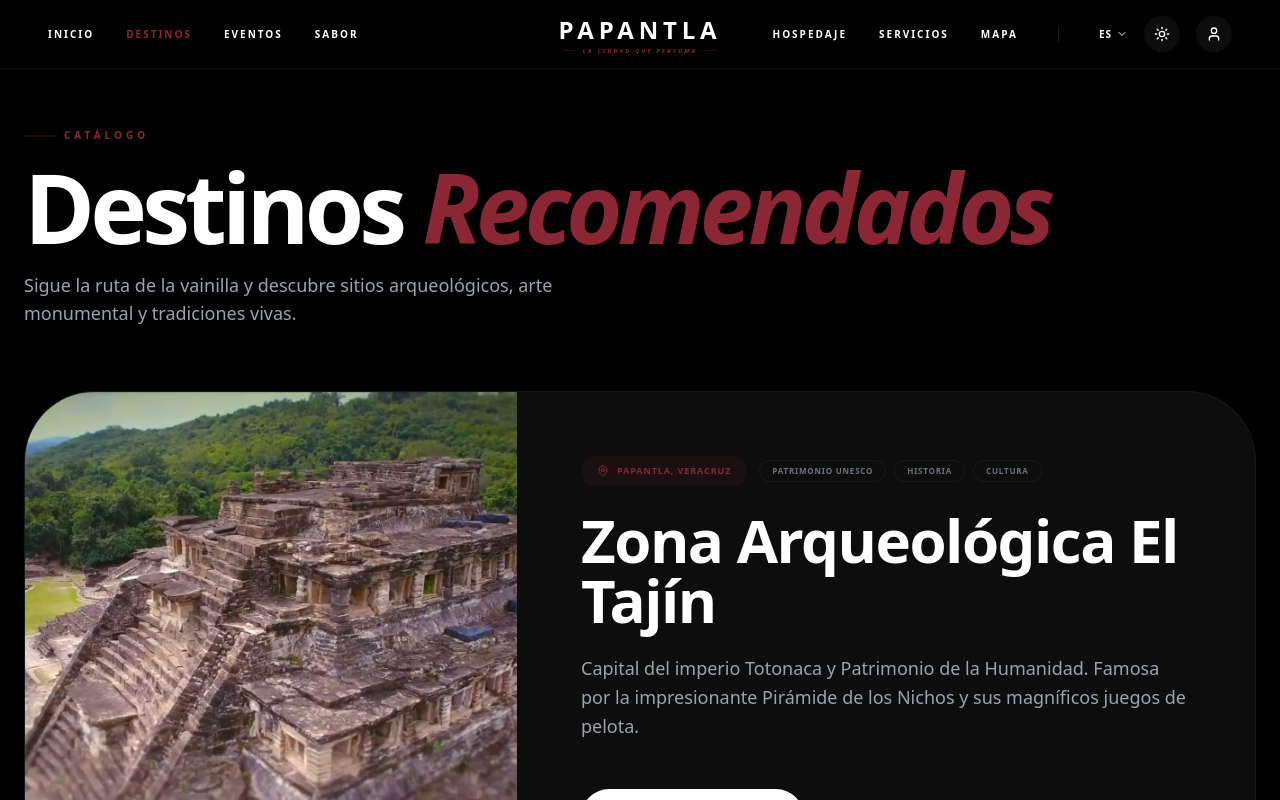
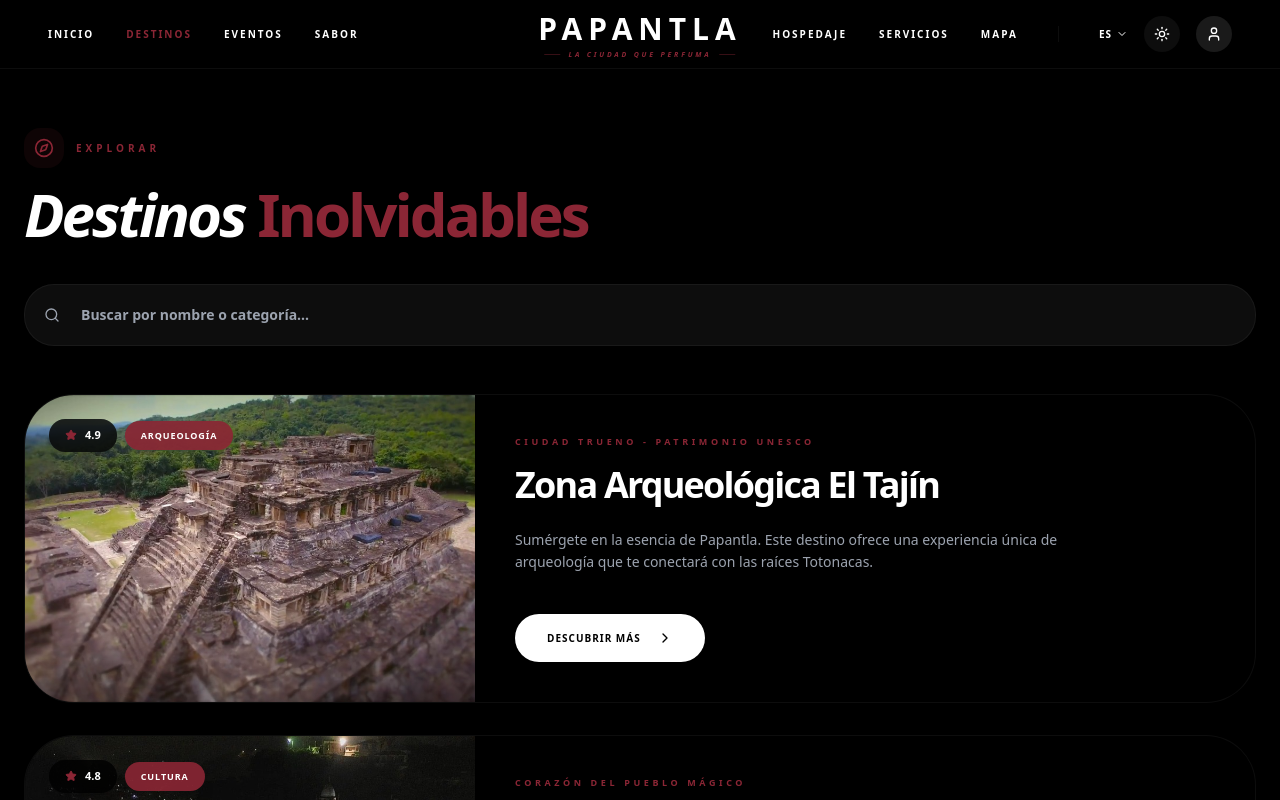
Before and after one commit to krisyiser/tesis, a Next.js app: page /destinos in a window 1280 px wide. Shown: the top 800 px of the page. Built offline with nearby package versions, Linux system fonts and the light colour scheme.

Commit message:
fix: navigation text visibility bug and update Destinos images

```diff
--- a/app/destinos/page.tsx
+++ b/app/destinos/page.tsx
@@ -1,122 +1,131 @@
 "use client";
 
 import { motion } from "framer-motion";
-import { MapPin, Info, ArrowRight } from "lucide-react";
-import Image from "next/image";
+import { MapPin, Search, ChevronRight, Star, Compass } from "lucide-react";
+import Link from "next/link";
 
-const destinos = [
+const destinations = [
   {
     title: "Zona Arqueológica El Tajín",
-    location: "Papantla, Veracruz",
-    desc: "Capital del imperio Totonaca y Patrimonio de la Humanidad. Famosa por la impresionante Pirámide de los Nichos y sus magníficos juegos de pelota.",
-    image: "/destinos/tajin.jpg",
-    tags: ["Patrimonio UNESCO", "Historia", "Cultura"],
+    subtitle: "Ciudad Trueno - Patrimonio UNESCO",
+    imageUrl: "/destinos/tajin.jpg",
+    rating: 4.9,
+    category: "Arqueología",
   },
   {
-    title: "Centro Histórico",
-    location: "Corazón de Papantla",
-    desc: "Pueblo Mágico con aroma a vainilla. Sus calles empedradas y arquitectura vernácula invitan a descubrir la esencia de la ciudad que perfuma al mundo.",
-    image: "/destinos/centro.jpg",
-    tags: ["Pueblo Mágico", "Arquitectura", "Vainilla"],
+    title: "Centro Histórico de Papantla",
+    subtitle: "Corazón del Pueblo Mágico",
+    imageUrl: "/destinos/centro.jpg",
+    rating: 4.8,
+    category: "Cultura",
   },
   {
     title: "Mural de la Cultura Totonaca",
-    location: "Palacio Municipal",
-    desc: "Obra maestra del maestro Teodoro Cano que narra la cosmogonía, tradiciones y el devenir histórico del pueblo totonaca en bajorrelieve.",
-    image: "/destinos/mural.jpg",
-    tags: ["Arte", "Relieve", "Identidad"],
+    subtitle: "Historia Tallada en Piedra",
+    imageUrl: "/destinos/mural.jpg",
+    rating: 4.7,
+    category: "Arte",
   },
   {
     title: "Monumento al Volador",
-    location: "Mirador Cerreño",
-    desc: "Homenaje al Ritual Ancestral de los Hombres Pájaro. Desde este mirador se contempla el valle de Papantla en toda su majestuosidad.",
-    image: "/destinos/volador.jpg",
-    tags: ["Ritual", "Vistas Panorámicas", "Icono"],
+    subtitle: "Mirador del Ritual Ancestral",
+    imageUrl: "/destinos/volador.jpg",
+    rating: 4.9,
+    category: "Mirador",
   },
   {
     title: "Zona Arqueológica Coyuxquihui",
-    location: "Región Totonaca",
-    desc: "Impresionante sitio arqueológico donde la selva abraza la arquitectura prehispánica. Destaca por su ubicación estratégica y sus terrazas talladas.",
-    image: "/destinos/coyuxquihui.jpg",
-    tags: ["Aventura", "Naturaleza", "Exploración"],
+    subtitle: "Ruinas en la Selva Totonaca",
+    imageUrl: "/destinos/coyuxquihui.jpg",
+    rating: 4.6,
+    category: "Arqueología",
+  },
+  {
+    title: "Rancho Playa",
+    subtitle: "Paraíso de la Costa Esmeralda",
+    imageUrl: "https://images.unsplash.com/photo-1507525428034-b723cf961d3e?auto=format&fit=crop&q=80",
+    rating: 4.8,
+    category: "Playa",
+  },
+  {
+    title: "Playa la Bocana",
+    subtitle: "Naturaleza Virgen y Serenidad",
+    imageUrl: "https://images.unsplash.com/photo-1519046904884-53103b34b206?auto=format&fit=crop&q=80",
+    rating: 4.7,
+    category: "Playa",
   },
 ];
 
-export default function Destinos() {
+export default function DestinosPage() {
   return (
-    <div className="min-h-screen bg-transparent dark:bg-black transition-colors duration-500 pt-32 pb-20 px-6">
-      <div className="max-w-7xl mx-auto flex flex-col gap-16">
-
-        <header className="flex flex-col gap-4">
-          <motion.div
-            initial={{ opacity: 0, x: -20 }}
-            animate={{ opacity: 1, x: 0 }}
-            className="flex items-center gap-2 text-primary font-black uppercase text-[10px] tracking-[0.4em]"
-          >
-             <div className="h-[2px] w-8 bg-primary/20" />
-             Catálogo
-          </motion.div>
-          <motion.h1
-            initial={{ opacity: 0, y: 20 }}
-            animate={{ opacity: 1, y: 0 }}
-            transition={{ delay: 0.1 }}
-            className="text-6xl md:text-8xl font-black text-black dark:text-white tracking-tighter"
-          >
-            Destinos <span className="text-primary italic">Recomendados</span>
-          </motion.h1>
-          <p className="text-gray-600 dark:text-gray-400 max-w-xl text-lg font-medium">
-            Sigue la ruta de la vainilla y descubre sitios arqueológicos, arte monumental y tradiciones vivas.
-          </p>
-        </header>
-
-        <div className="flex flex-col gap-12">
-          {destinos.map((dest, i) => (
-            <motion.div
-              key={dest.title}
-              initial={{ opacity: 0, y: 40 }}
-              whileInView={{ opacity: 1, y: 0 }}
-              viewport={{ once: true }}
-              transition={{ delay: i * 0.1 }}
-              className="group relative flex flex-col lg:flex-row bg-white dark:bg-white/5 rounded-[50px] md:rounded-[70px] overflow-hidden border border-black/5 dark:border-white/5 shadow-[0_30px_100px_-30px_rgba(0,0,0,0.1)] dark:shadow-none hover:shadow-primary/10 transition-all duration-700"
-            >
-              <div className="relative w-full lg:w-2/5 h-[350px] lg:h-auto overflow-hidden">
-                <Image
-                  src={dest.image}
-                  alt={dest.title}
-                  fill
-                  className="object-cover transition-transform duration-1000 group-hover:scale-110"
-                />
-                <div className="absolute inset-0 bg-gradient-to-t from-black/50 to-transparent lg:hidden" />
+    <div className="pb-32 flex flex-col bg-background min-h-screen">
+      <header className="px-6 pt-32 pb-12 flex flex-col gap-6">
+        <div className="flex items-center justify-between">
+           <div className="flex flex-col gap-2">
+              <div className="flex items-center gap-3 mb-2">
+                 <div className="w-10 h-10 rounded-2xl bg-primary/10 flex items-center justify-center text-primary">
+                    <Compass className="w-5 h-5" />
                  </div>
-
-              <div className="flex-1 p-10 lg:p-16 flex flex-col justify-center gap-6">
-                <div className="flex items-center gap-3">
-                   <div className="flex items-center gap-2 text-primary font-black uppercase text-[9px] tracking-widest bg-primary/10 px-4 py-2 rounded-full">
-                      <MapPin className="w-3 h-3" /> {dest.location}
+                 <span className="text-[10px] font-black uppercase tracking-[0.4em] text-primary">Explorar</span>
               </div>
-                   <div className="hidden md:flex gap-2">
-                       {dest.tags.map(tag => (
-                         <span key={tag} className="text-[8px] font-bold text-gray-400 dark:text-gray-500 uppercase tracking-widest px-3 py-1 border border-black/5 dark:border-white/5 rounded-full">
-                           {tag}
-                         </span>
-                       ))}
+              <h1 className="text-5xl md:text-6xl font-black tracking-tighter text-foreground italic">
+                Destinos <span className="not-italic text-primary">Inolvidables</span>
+              </h1>
            </div>
         </div>
 
-                <h2 className="text-4xl md:text-6xl font-black text-black dark:text-white tracking-tight leading-none group-hover:text-primary transition-colors">
+        <div className="relative mt-4">
+          <Search className="absolute left-5 top-1/2 -translate-y-1/2 w-4 h-4 text-gray-400" />
+          <input
+            type="text"
+            placeholder="Buscar por nombre o categoría..."
+            className="w-full bg-gray-100 dark:bg-white/5 border border-black/5 dark:border-white/5 rounded-[30px] py-5 pl-14 pr-6 text-sm font-bold focus:ring-4 focus:ring-primary/10 outline-none transition-all shadow-sm"
+          />
+        </div>
+      </header>
+
+      <div className="px-6 flex flex-col gap-8 md:grid md:grid-cols-2 lg:grid-cols-1">
+        {destinations.map((dest, i) => (
+          <motion.div
+            key={i}
+            initial={{ opacity: 0, y: 30 }}
+            whileInView={{ opacity: 1, y: 0 }}
+            transition={{ duration: 0.8, delay: i * 0.1 }}
+            viewport={{ once: true }}
+            whileHover={{ y: -5 }}
+            className="group relative flex flex-col lg:flex-row bg-white dark:bg-black/40 rounded-[50px] overflow-hidden border border-black/5 dark:border-white/5 shadow-2xl transition-all duration-500"
+          >
+             {/* Thumbnail */}
+             <div className="h-64 lg:w-[450px] lg:h-auto relative overflow-hidden">
+                <img
+                   src={dest.imageUrl}
+                   alt={dest.title}
+                   className="w-full h-full object-cover transition-transform duration-1000 group-hover:scale-110"
+                />
+                <div className="absolute inset-0 bg-gradient-to-t from-black/60 via-transparent to-transparent opacity-60" />
+                <div className="absolute top-6 left-6 flex items-center gap-2">
+                    <div className="bg-white/90 dark:bg-black/80 backdrop-blur-md px-4 py-2 rounded-2xl flex items-center gap-2 shadow-lg">
+                       <Star className="w-3 h-3 fill-primary text-primary" />
+                       <span className="text-[11px] font-black">{dest.rating}</span>
+                    </div>
+                    <div className="bg-primary/90 backdrop-blur-md px-4 py-2 rounded-2xl text-white text-[9px] font-black uppercase tracking-widest shadow-lg">
+                       {dest.category}
+                    </div>
+                </div>
+             </div>
+
+             {/* Info */}
+             <div className="p-10 flex flex-col justify-center flex-1">
+                <span className="text-primary font-black uppercase text-[9px] tracking-[0.4em] mb-4 block">{dest.subtitle}</span>
+                <h3 className="text-3xl md:text-4xl font-black text-foreground tracking-tighter leading-none mb-6">
                    {dest.title}
-                </h2>
-
-                <p className="text-gray-600 dark:text-gray-400 text-lg leading-relaxed max-w-2xl font-medium">
-                  {dest.desc}
+                </h3>
+                <p className="text-gray-500 dark:text-gray-400 text-sm font-medium leading-relaxed mb-10 max-w-xl">
+                   Sumérgete en la esencia de Papantla. Este destino ofrece una experiencia única de {dest.category.toLowerCase()} que te conectará con las raíces Totonacas.
                 </p>
-
-                <div className="mt-6 flex flex-wrap items-center gap-6">
-                  <button className="flex items-center gap-3 bg-black dark:bg-white text-white dark:text-black px-10 py-5 rounded-full font-black text-[10px] uppercase tracking-widest hover:bg-primary transition-all shadow-xl hover:-translate-y-1">
-                    Explorar Destino <ArrowRight className="w-4 h-4" />
-                  </button>
-                  <button className="flex items-center gap-2 text-black/40 dark:text-white/40 font-black text-[9px] uppercase tracking-widest hover:text-primary transition-colors">
-                    <Info className="w-4 h-4" /> Más Información
+                <div className="flex items-center justify-between mt-auto">
+                   <button className="flex items-center gap-4 bg-black dark:bg-white text-white dark:text-black px-8 py-4 rounded-3xl font-black text-[10px] uppercase tracking-widest hover:bg-primary dark:hover:bg-primary hover:text-white transition-all shadow-xl">
+                      Descubrir Más <ChevronRight className="w-4 h-4" />
                    </button>
                 </div>
              </div>
@@ -124,6 +133,5 @@ export default function Destinos() {
         ))}
       </div>
     </div>
-    </div>
   );
 }
--- a/app/page.tsx
+++ b/app/page.tsx
@@ -7,28 +7,28 @@ import Link from "next/link";
 
 const exploreItems = [
   {
-    title: "Zona Arqueológica El Tajín",
+    title: "Zona Arqueológica del Tajín",
     subtitle: "Ciudad Trueno",
     desc: "Capital del imperio Totonaca, famosa por su Pirámide de los Nichos.",
-    img: "/destinos/tajin.jpg",
+    img: "/tajin.jpg",
   },
   {
     title: "Centro Histórico",
     subtitle: "Corazón del Pueblo",
     desc: "Arquitectura vernácula y el aroma de la vainilla en cada esquina.",
-    img: "/destinos/centro.jpg",
+    img: "/centro.jpg",
   },
   {
     title: "Monumento al Volador",
     subtitle: "Símbolo de Papantla",
     desc: "Homenaje al ritual ancestral que desafía las alturas.",
-    img: "/destinos/volador.jpg",
+    img: "/volador.jpg",
   },
   {
-    title: "Mural de la Cultura Totonaca",
+    title: "Mural a la Cultura Totonaca",
     subtitle: "Historia en Piedra",
     desc: "La cosmogonía de un pueblo grabada para la eternidad.",
-    img: "/destinos/mural.jpg",
+    img: "/mural.jpg",
   },
 ];
 
--- a/components/Navbar.tsx
+++ b/components/Navbar.tsx
@@ -14,25 +14,21 @@ export default function Navbar() {
   const pathname = usePathname();
   const { theme, setTheme } = useTheme();
 
-  // Force scrolled style if not on Home page to avoid invisible text over white background
-  const isHome = pathname === "/";
-  const isScrolledStyle = scrolled || !isHome;
-
   useEffect(() => {
     setMounted(true);
-    const handleScroll = () => {
-      // Small threshold for scroll
-      setScrolled(window.scrollY > 20);
-    };
+    const handleScroll = () => setScrolled(window.scrollY > 20);
     window.addEventListener("scroll", handleScroll);
-    handleScroll(); // Initial check
     return () => window.removeEventListener("scroll", handleScroll);
-  }, [pathname]); // Re-run on path change
+  }, []);
+
+  const isHome = pathname === "/";
+  // If not on home, or scrolled, use adaptive colors. Else (Home top) use White.
+  const useAdaptive = !isHome || scrolled;
 
   const navItemClass = (path: string) => `
     text-[10px] font-black uppercase tracking-[0.2em] transition-all relative group
-    ${pathname === path ? "text-primary" : isScrolledStyle ? "text-black dark:text-white" : "text-white"}
-    hover:text-primary dark:hover:text-primary transition-colors duration-300
+    ${pathname === path ? "text-primary" : useAdaptive ? "text-foreground" : "text-white"}
+    hover:text-primary dark:hover:text-primary
   `;
 
   if (!mounted) return null;
@@ -40,9 +36,9 @@ export default function Navbar() {
   return (
     <nav
       className={`fixed top-0 left-0 right-0 z-[60] transition-all duration-500 ${
-        isScrolledStyle
-          ? "bg-white/80 dark:bg-black/90 backdrop-blur-3xl py-4 shadow-2xl border-b border-black/5 dark:border-white/5"
-          : "bg-transparent py-8"
+        scrolled
+          ? "bg-white/80 dark:bg-black/80 backdrop-blur-3xl py-4 shadow-2xl border-b border-black/5 dark:border-white/5"
+          : isHome ? "bg-transparent py-8" : "bg-white/50 dark:bg-black/50 backdrop-blur-xl py-4 border-b border-black/5 dark:border-white/5 shadow-lg shadow-black/5"
       }`}
     >
       <div className="max-w-[1600px] mx-auto px-6 md:px-12 flex items-center justify-between relative">
@@ -59,10 +55,10 @@ export default function Navbar() {
         <div className="lg:absolute lg:left-1/2 lg:-translate-x-1/2 flex flex-col items-center">
             <Link href="/" className="flex flex-col items-center group">
                 <motion.div
-                    animate={isScrolledStyle ? { scale: 0.8 } : { scale: 1 }}
+                    animate={scrolled ? { scale: 0.8 } : { scale: 1 }}
                     className="flex flex-col items-center"
                 >
-                    <span className={`text-2xl md:text-3xl font-black tracking-[0.2em] leading-none text-center transition-colors duration-500 ${isScrolledStyle ? "text-black dark:text-white" : "text-white"}`}>PAPANTLA</span>
+                    <span className={`text-2xl md:text-3xl font-black tracking-[0.2em] leading-none text-center transition-colors duration-500 ${useAdaptive ? "text-foreground" : "text-white"} ${!useAdaptive && "text-shadow-premium"}`}>PAPANTLA</span>
                     <div className="flex items-center gap-2 mt-1">
                     <div className="h-[1px] w-4 bg-primary/40" />
                     <span className="text-[6px] md:text-[7px] font-bold text-primary uppercase tracking-[0.4em] leading-none whitespace-nowrap italic">La Ciudad que Perfuma</span>
@@ -78,19 +74,19 @@ export default function Navbar() {
           <Link href="/servicios" className={navItemClass("/servicios")}>Servicios</Link>
           <Link href="/mapa" className={navItemClass("/mapa")}>Mapa</Link>
 
-          <div className="h-4 w-[1px] bg-black/10 dark:bg-white/10 mx-2" />
+          <div className="h-4 w-[1px] bg-white/10 dark:bg-white/5 mx-2" />
 
           <div className="flex items-center gap-4">
-            <button className={`${isScrolledStyle ? "text-black dark:text-white" : "text-white"} text-[10px] font-black uppercase tracking-widest flex items-center gap-1 hover:text-primary transition-colors`}>
+            <button className={`${useAdaptive ? "text-foreground" : "text-white"} text-[10px] font-black uppercase tracking-widest flex items-center gap-1 hover:text-primary transition-colors`}>
               ES <ChevronDown className="w-3 h-3" />
             </button>
             <button
                 onClick={() => setTheme(theme === "dark" ? "light" : "dark")}
-                className={`w-9 h-9 rounded-full flex items-center justify-center transition-all ${isScrolledStyle ? "bg-black/5 dark:bg-white/5 text-black dark:text-white" : "bg-white/10 text-white"} hover:bg-primary hover:text-white`}
+                className={`w-9 h-9 rounded-full flex items-center justify-center transition-all text-foreground ${useAdaptive ? "bg-black/5 dark:bg-white/5" : "bg-white/10 text-white"}`}
             >
                 {theme === "dark" ? <Sun className="w-4 h-4" /> : <Moon className="w-4 h-4" />}
             </button>
-            <button className={`w-9 h-9 rounded-full flex items-center justify-center transition-all ${isScrolledStyle ? "bg-black/5 dark:bg-white/5 text-black dark:text-white" : "bg-white/10 text-white"} hover:bg-primary hover:text-white`}>
+            <button className={`w-9 h-9 rounded-full flex items-center justify-center transition-all text-foreground ${useAdaptive ? "bg-black/5 dark:bg-white/10" : "bg-white/10 text-white"}`}>
               <User className="w-4 h-4" />
             </button>
           </div>
@@ -100,13 +96,13 @@ export default function Navbar() {
         <div className="flex lg:hidden items-center gap-2">
             <button
                 onClick={() => setTheme(theme === "dark" ? "light" : "dark")}
-                className={`p-2.5 rounded-full transition-all ${isScrolledStyle ? "text-black bg-black/5 dark:text-white dark:bg-white/10" : "text-white bg-white/10"}`}
+                className={`p-2.5 rounded-full transition-all ${useAdaptive ? "text-foreground bg-black/5 dark:bg-white/10" : "text-white bg-white/10"}`}
             >
                 {theme === "dark" ? <Sun className="w-5 h-5" /> : <Moon className="w-5 h-5" />}
             </button>
             <button
                 onClick={() => setIsOpen(!isOpen)}
-                className={`p-2.5 rounded-full transition-all ${isScrolledStyle ? "text-black bg-black/5 dark:text-white dark:bg-white/10" : "text-white bg-white/10"}`}
+                className={`p-2.5 rounded-full transition-all ${useAdaptive ? "text-foreground bg-black/5 dark:bg-white/10" : "text-white bg-white/10"}`}
             >
                 {isOpen ? <X className="w-6 h-6" /> : <Menu className="w-6 h-6" />}
             </button>
@@ -117,10 +113,10 @@ export default function Navbar() {
       <AnimatePresence>
         {isOpen && (
           <motion.div
-            initial={{ opacity: 0, scale: 1.05 }}
-            animate={{ opacity: 1, scale: 1 }}
-            exit={{ opacity: 0, scale: 1.05 }}
-            className="fixed inset-0 z-[70] bg-white/80 dark:bg-black/90 backdrop-blur-[40px] flex flex-col p-8 pt-24 lg:hidden transition-colors duration-500"
+            initial={{ opacity: 0, x: "100%" }}
+            animate={{ opacity: 1, x: 0 }}
+            exit={{ opacity: 0, x: "100%" }}
+            className="fixed inset-0 z-[70] bg-white/80 dark:bg-black/90 backdrop-blur-[60px] flex flex-col p-8 pt-24 lg:hidden"
           >
             <div className="flex flex-col gap-6 overflow-y-auto no-scrollbar pb-10">
               {[
@@ -138,21 +134,21 @@ export default function Navbar() {
                   onClick={() => setIsOpen(false)}
                   className="flex items-center justify-between py-2 group"
                 >
-                  <span className={`text-4xl font-black uppercase tracking-tight transition-all duration-300 ${pathname === item.path ? "text-primary italic translate-x-2" : "text-black dark:text-white"}`}>
+                  <span className={`text-4xl font-black uppercase tracking-tight transition-all ${pathname === item.path ? "text-primary italic scale-105" : "text-foreground group-hover:text-primary"}`}>
                     {item.name}
                   </span>
-                  <ChevronRight className={`w-6 h-6 transition-transform duration-300 ${pathname === item.path ? "text-primary translate-x-2" : "text-black/10 dark:text-white/10 group-hover:translate-x-1"}`} />
+                  <ChevronRight className={`w-6 h-6 ${pathname === item.path ? "text-primary" : "text-foreground/10"}`} />
                 </Link>
               ))}
             </div>
 
             <div className="mt-auto grid grid-cols-2 gap-4 pb-12 pt-8 border-t border-black/5 dark:border-white/5">
-                <button className="flex items-center justify-center gap-2 p-5 bg-black dark:bg-white text-white dark:text-black rounded-3xl font-black text-[9px] uppercase tracking-widest shadow-xl">
+                <button className="flex items-center justify-center gap-2 p-5 bg-black dark:bg-white text-white dark:text-black rounded-[30px] font-black text-[9px] uppercase tracking-widest shadow-xl">
                    <User className="w-4 h-4" /> Perfil
                 </button>
                 <button
                   onClick={() => setTheme(theme === "dark" ? "light" : "dark")}
-                  className="flex items-center justify-center gap-2 p-5 bg-gray-100 dark:bg-white/10 text-black dark:text-white rounded-3xl font-black text-[9px] uppercase tracking-widest"
+                  className="flex items-center justify-center gap-2 p-5 bg-gray-100 dark:bg-white/10 text-foreground rounded-[30px] font-black text-[9px] uppercase tracking-widest"
                 >
                   {theme === "dark" ? <Sun className="w-4 h-4" /> : <Moon className="w-4 h-4" />} {theme === "dark" ? "Claro" : "Oscuro"}
                 </button>
```
Also changed, not shown: public/destinos/coyuxquihui.jpg. Lines whose indentation alone changed are shown as unchanged.
